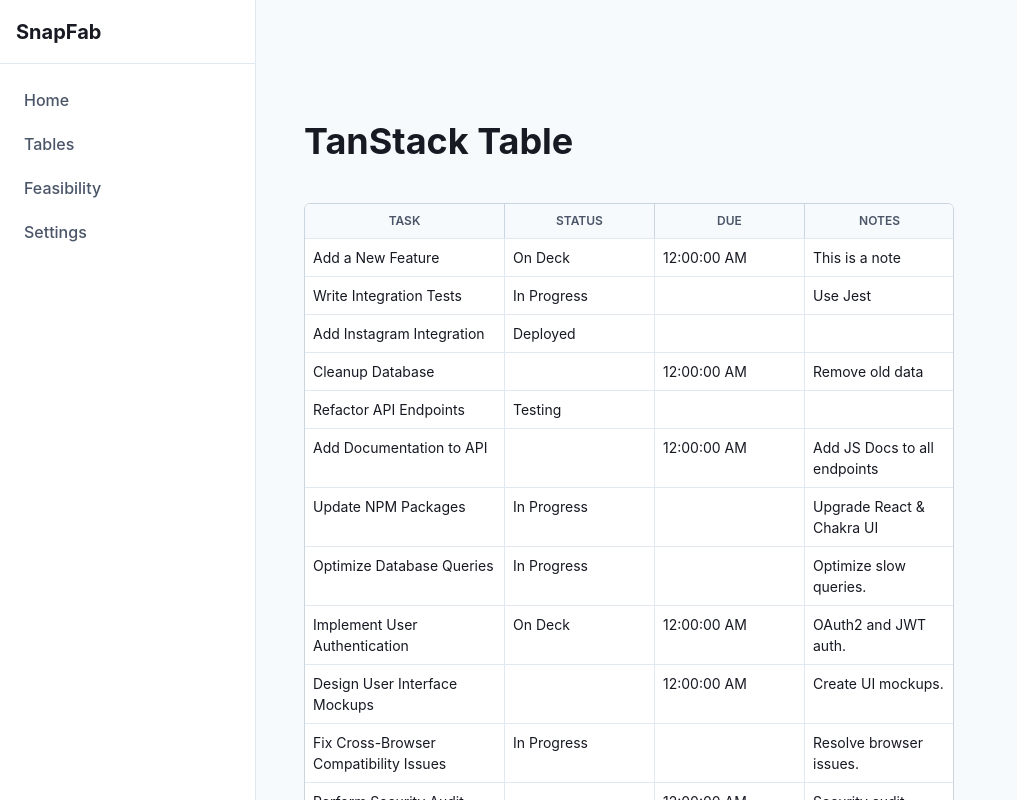
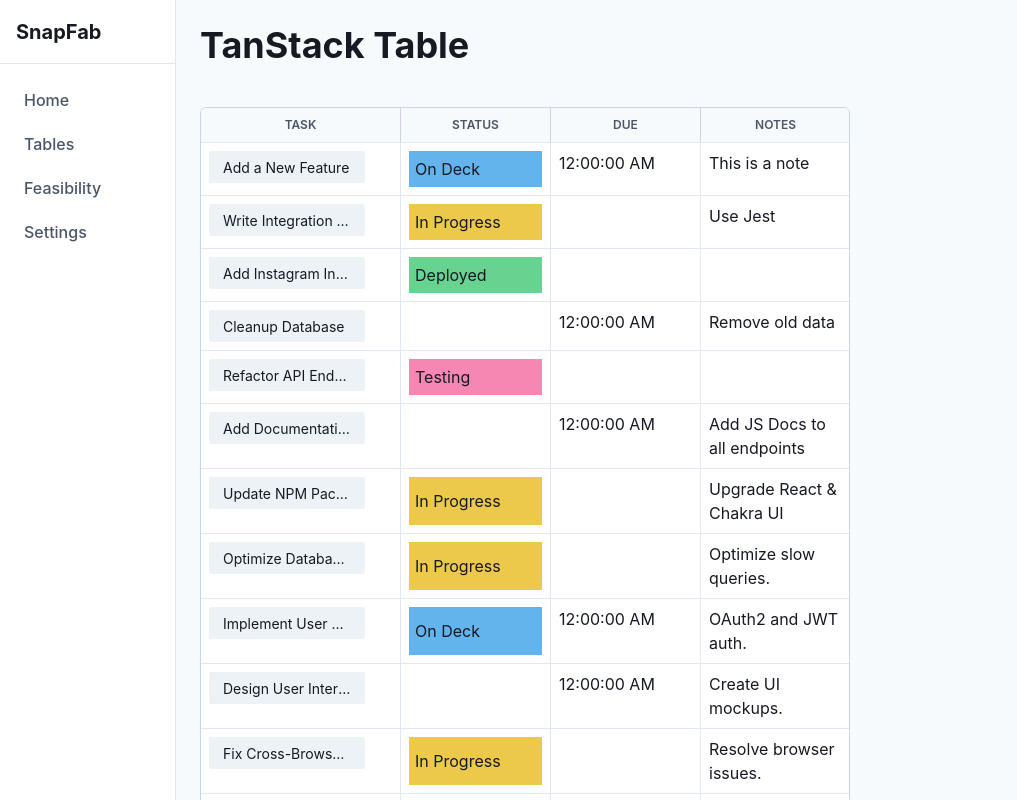
Before and after one commit to chris-snapops/snapfab, a Next.js app: page /tables/tasks in a window 1280 px wide. Shown: the top 800 px of the page, without its empty margins (0-1017 px from the left). Built offline with nearby package versions, Linux system fonts and the light colour scheme.

Commit message:
table improvements

```diff
--- a/src/components/Layout.tsx
+++ b/src/components/Layout.tsx
@@ -9,7 +9,7 @@ const Layout = ({ children }: LayoutProps) => {
   return (
     <Flex minH="100vh">
       <Sidebar />
-      <Box as="main" flex="1" ml={{ base: 0, md: "64" }} bg="bg.app" p="6">
+      <Box as="main" flex="1" ml={{ base: 0, md: "44" }} bg="bg.app" p="6">
         {children}
       </Box>
     </Flex>
--- a/src/components/Sidebar.tsx
+++ b/src/components/Sidebar.tsx
@@ -34,7 +34,7 @@ const Sidebar = () => {
         top="0"
         h="full"
         zIndex="50"
-        w="64"
+        w="44"
         transition="transform 0.3s"
         transform={{
           base: isOpen ? "translateX(0)" : "translateX(-100%)",
--- /dev/null
+++ b/src/components/tables/EnumCell.tsx
@@ -0,0 +1,52 @@
+import { Menu, MenuButton, MenuList, MenuItem, Box, BoxProps } from "@chakra-ui/react"
+import { STATUSES, Status } from "../../../public/temptabledata"
+
+interface ColorIconProps extends BoxProps {
+  color?: string
+}
+
+const ColorIcon = ({ color, ...props }: ColorIconProps) =>
+  <Box w="12px" h="12px" bg={color} borderRadius="3px" {...props} />
+
+
+const EnumCell = ({ getValue, row, column, table }: any) => {
+  const { name, color } = (getValue() as Status) || {};
+  const { updateData } = table.options.meta || {};
+
+  return (
+    <Menu
+      isLazy
+      offset={[0, 0]}
+      flip={false}
+      autoSelect={false}
+    >
+      <MenuButton
+        h="100%"
+        w="100%"
+        textAlign="left"
+        p={1.5}
+        bg={color}
+      >
+        {name}
+      </MenuButton>
+      <MenuList>
+        <MenuItem
+          onClick={() => updateData(row.index, column.id, null)}
+        >
+          <ColorIcon color={"gray.400"} mr={3} />
+          None
+        </MenuItem>
+        {STATUSES.map(status =>
+          <MenuItem
+            onClick={() => updateData(row.index, column.id, status)}
+            key={status.id}
+          >
+            <ColorIcon color={status.color} mr={3} />
+            {status.name}
+          </MenuItem>)}
+      </MenuList>
+    </Menu>
+  )
+}
+
+export default EnumCell
--- /dev/null
+++ b/src/components/tables/StringCell.tsx
@@ -0,0 +1,29 @@
+import { Input } from "@chakra-ui/react"
+import { useEffect, useState } from "react"
+
+const StringCell = ({ getValue, row, column, table }: any) => {
+  const initialValue = getValue()
+  const [value, setValue] = useState(initialValue)
+
+  const onBlur = () => {
+    table.options.meta?.updateData(row.index, column.id, value)
+  }
+
+  useEffect(() => {
+    setValue(initialValue)
+  }, [initialValue])
+
+  return (
+    <Input
+      value={value}
+      onChange={e => setValue(e.target.value)}
+      onBlur={onBlur}
+      variant="filled"
+      size="sm"
+      w="85%"
+      overflow="hidden" textOverflow="ellipsis" whiteSpace="nowrap"
+    />
+  )
+}
+
+export default StringCell;
--- a/src/components/tables/TaskTable.tsx
+++ b/src/components/tables/TaskTable.tsx
@@ -1,22 +1,24 @@
-// https://youtu.be/CjqG277Hmgg?t=940
+// https://youtu.be/CjqG277Hmgg?t=1674
 
 import { Box } from "@chakra-ui/react";
 import { buildHeaderGroups, getCoreRowModel, RowModel, Table, useReactTable, flexRender } from "@tanstack/react-table"
 import { Status } from "../../../public/temptabledata"
 import DATA from "../../../public/temptabledata"
 import { useState } from "react";
+import StringCell from "./StringCell";
+import EnumCell from "./EnumCell";
 
 const columns = [
   {
     accessorKey: 'task',
     header: 'Task',
     size: 200,
-    cell: (props: any) => <p>{props.getValue()}</p>
+    cell: StringCell
   },
   {
     accessorKey: 'status',
     header: 'Status',
-    cell: (props: any) => <p>{props.getValue()?.name}</p>
+    cell: EnumCell
   },
   {
     accessorKey: 'due',
@@ -37,7 +39,20 @@ const TaskTable = () => {
     columns,
     getCoreRowModel: getCoreRowModel(),
     columnResizeMode: "onChange",
+    meta: {
+      updateData: (rowIndex: number, columnId: string, value: string) => setData(
+        prev => prev.map(
+          (row, index) =>
+            index === rowIndex
+              ? {
+                ...prev[rowIndex],
+                [columnId]: value,
+              } : row
+        )
+      )
+    }
   });
+  console.log(data);
   return (
     <Box overflowX="auto" pb={4}>
       <Box className="tanstack-table" w={table.getTotalSize()}>
--- a/src/pages/_document.tsx
+++ b/src/pages/_document.tsx
@@ -1,10 +1,13 @@
 import { Html, Head, Main, NextScript } from "next/document";
+import { ColorModeScript } from "@chakra-ui/react";
+import theme from "../styles/theme";
 
 export default function Document() {
   return (
     <Html lang="en">
       <Head />
       <body className="antialiased">
+        <ColorModeScript initialColorMode={theme.config.initialColorMode} />
         <Main />
         <NextScript />
       </body>
--- a/src/pages/tables/tasks.tsx
+++ b/src/pages/tables/tasks.tsx
@@ -5,7 +5,7 @@ import Layout from "../../components/Layout";
 function App() {
   return (
     <Layout>
-      <Box maxW={1000} mx="auto" px={6} pt={24} fontSize="sm">
+      <Box>
         <Heading mb={10}>TanStack Table</Heading>
         <TaskTable />
       </Box>
```
Also changed, not shown: firebase.json.
